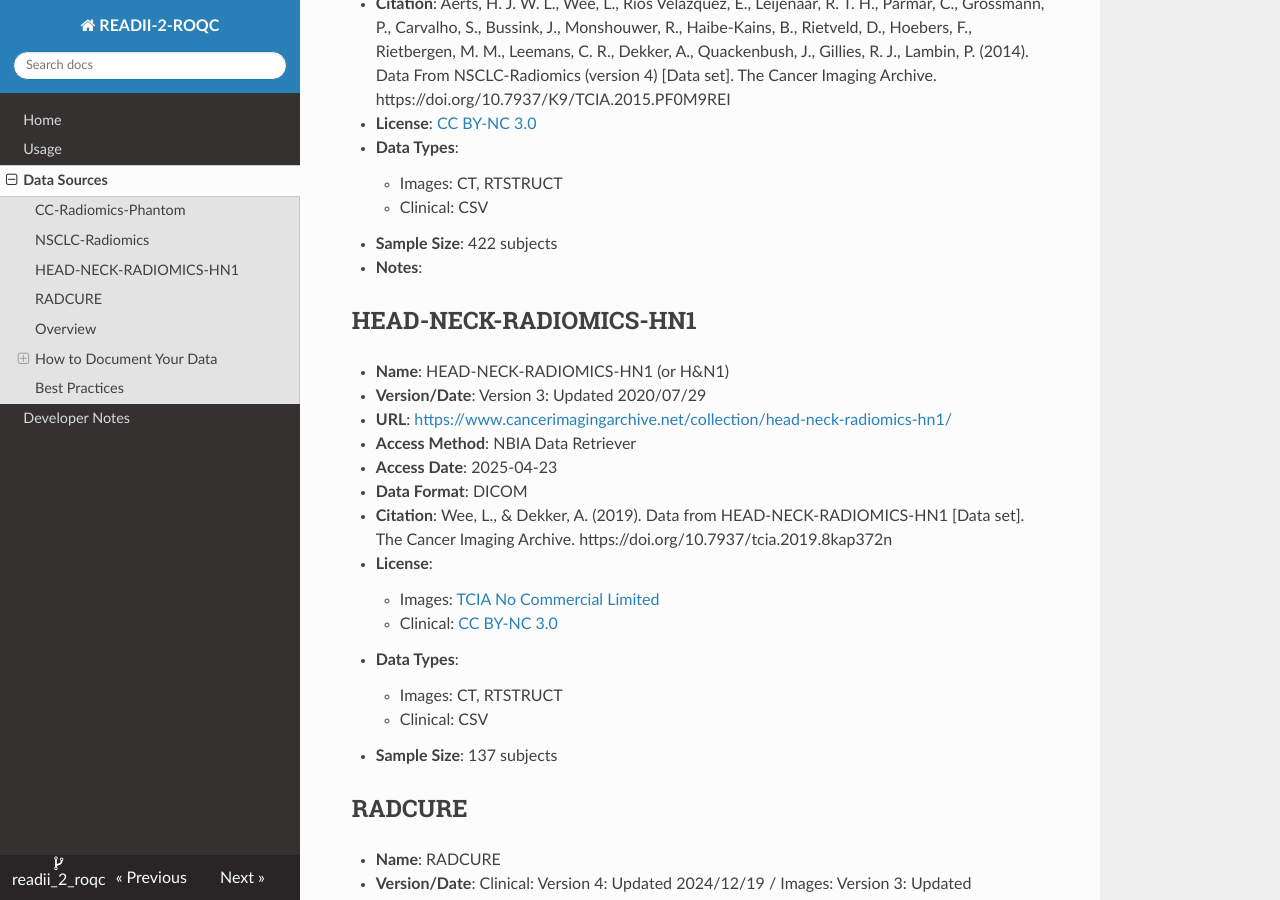
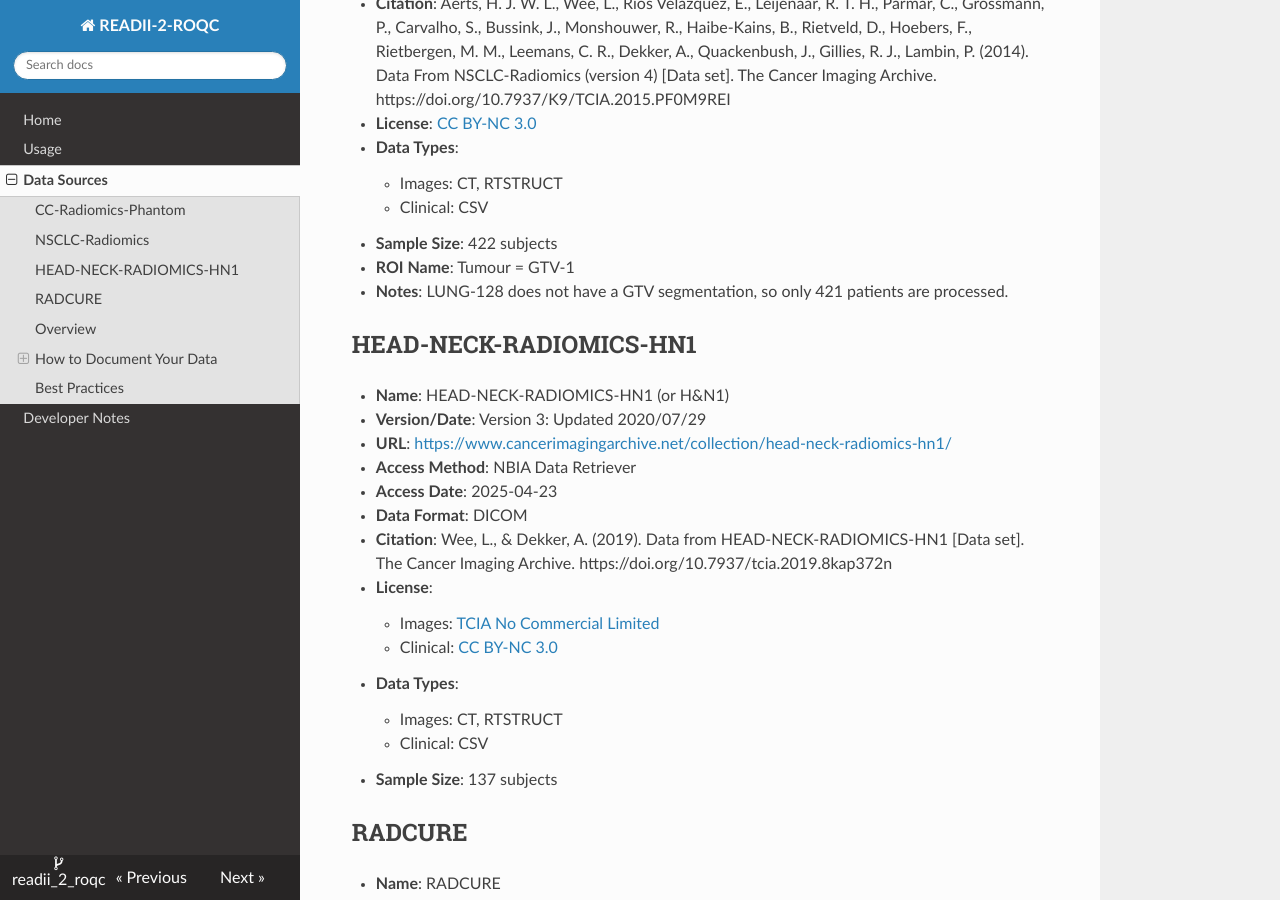
Before and after one commit to bhklab/readii_2_roqc, an MkDocs documentation site: the page built from docs/data_sources.md, in a window 1280 px wide and 900 px high, scrolled down 808 px. Built offline with MkDocs 1.6.1, drawn with Linux system fonts in a browser that asks for light colours; nearby versions of some CDN libraries.

Commit message:
docs: add note about missing GTV in NSCLC-Radiomics

```diff
--- a/docs/data_sources.md
+++ b/docs/data_sources.md
@@ -27,7 +27,8 @@
     - Images: CT, RTSTRUCT
     - Clinical: CSV
 - **Sample Size**: 422 subjects
-- **Notes**:
+- **ROI Name**: Tumour = GTV-1
+- **Notes**: LUNG-128 does not have a GTV segmentation, so only 421 patients are processed.
 
 
 ## HEAD-NECK-RADIOMICS-HN1
```
